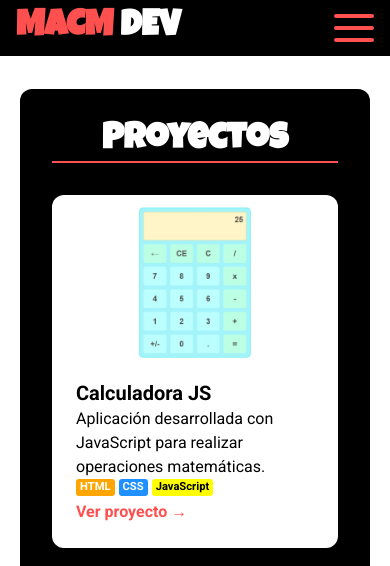
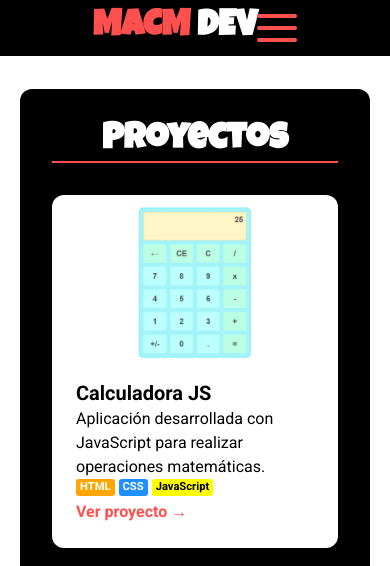
Before and after one commit to miguel844/Portfolio, a website: page proyectos.html in a window 390 px wide. Shown: the top 566 px of the page. Drawn offline with nearby package versions, Linux system fonts and the light colour scheme.

```diff
--- a/proyectos.html
+++ b/proyectos.html
@@ -19,7 +19,7 @@
 
    <!-- Navbar -->
   <header class="fixed top-0 w-full bg-black z-50 border-b border-white">
-    <nav class="max-w-4xl mx-auto flex justify-between items-center py-2 px-4">
+    <nav class="max-w-4xl mx-auto flex justify-between items-center justify-center py-2 px-4">
       <!-- LOGO -->
       <h1 class="text-4xl font-bold text-[#ff5050] font-titulo md:hover:scale-105 md:transition">
         <a href="index.html">MACM <span class="text-white ">DEV</span></a>
```
